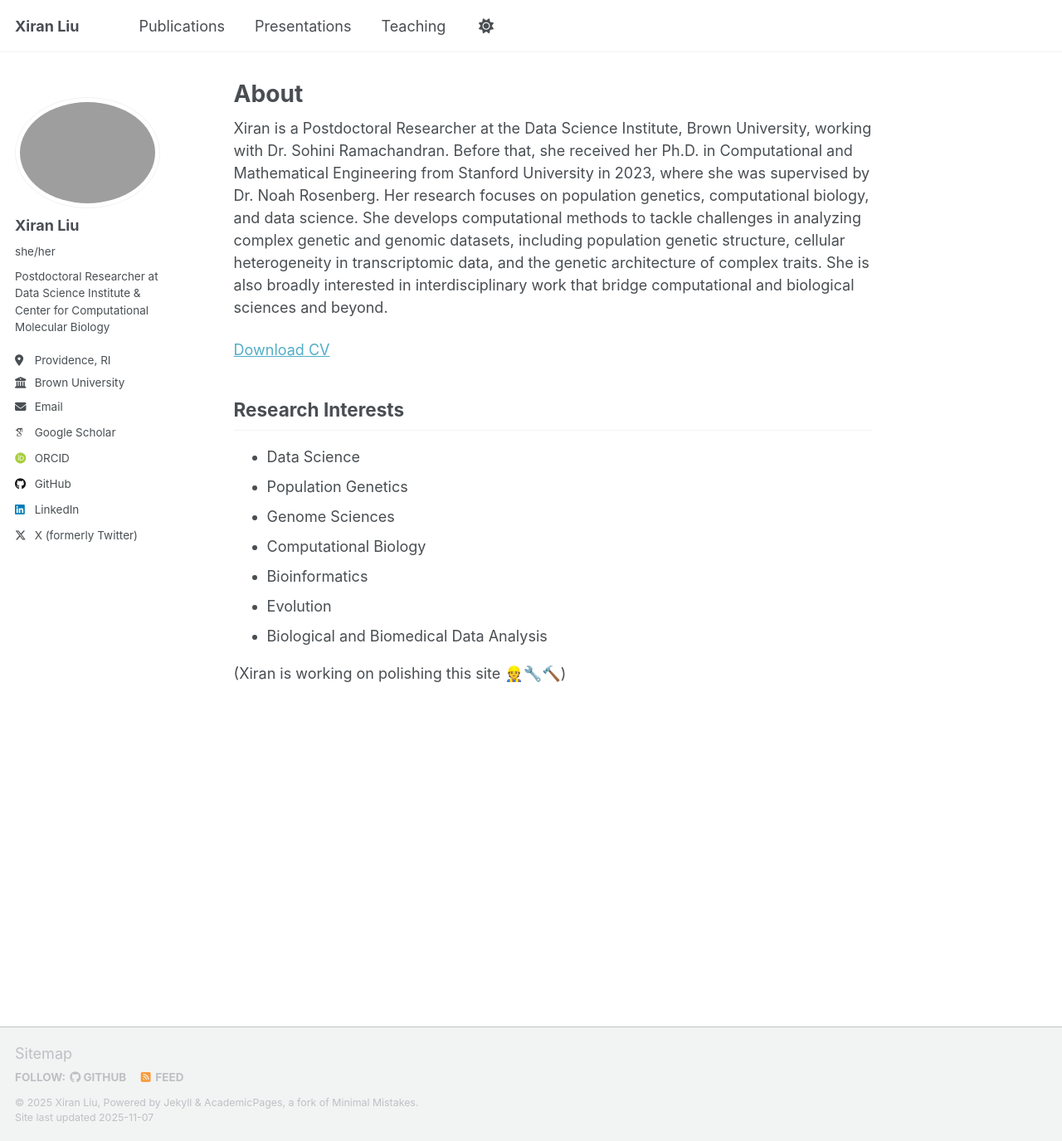
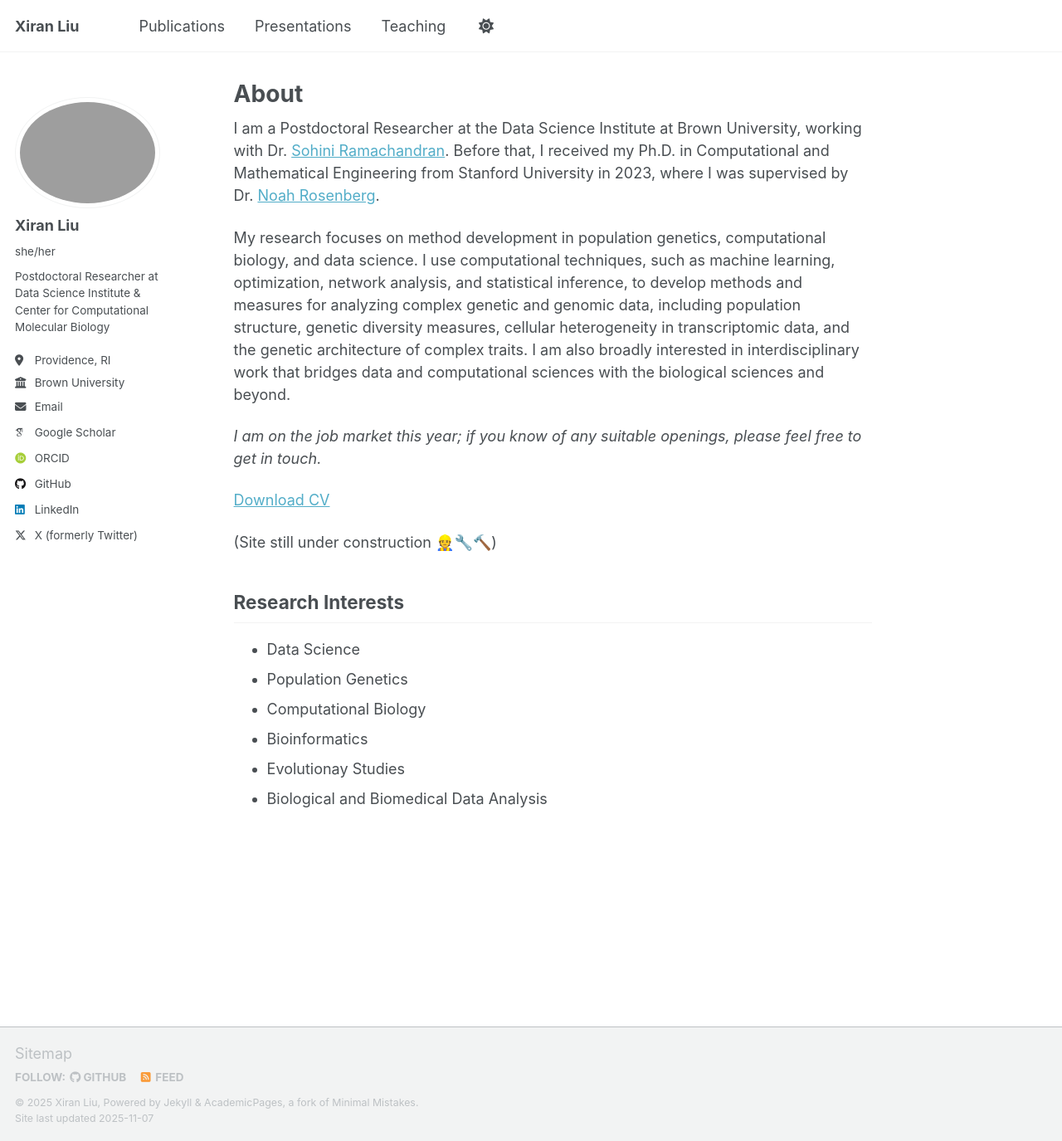
Before and after one commit to xr-cc/xr-cc.github.io, a Jekyll site: the page built from _pages/about.md, in a window 1280 px wide and 1375 px high. Shown: the whole window at 83% size. Built offline with Jekyll 4.4.1, drawn with Linux system fonts in a browser that asks for light colours; some web fonts are replaced; a script that is not in the unit is left out.

Commit message:
update bio

```diff
--- a/_pages/about.md
+++ b/_pages/about.md
@@ -7,19 +7,22 @@ redirect_from:
   - /about.html
 ---
 
-Xiran is a Postdoctoral Researcher at the Data Science Institute, Brown University, working with Dr. Sohini Ramachandran. Before that, she received her Ph.D. in Computational and Mathematical Engineering from Stanford University in 2023, where she was supervised by Dr. Noah Rosenberg.
-Her research focuses on population genetics, computational biology, and data science. She develops computational methods to tackle challenges in analyzing complex genetic and genomic datasets, including population genetic structure, cellular heterogeneity in transcriptomic data, and the genetic architecture of complex traits. She is also broadly interested in interdisciplinary work that bridge computational and biological sciences and beyond.
+I am a Postdoctoral Researcher at the Data Science Institute at Brown University, working with Dr. [Sohini Ramachandran](https://webhelper.brown.edu/ramachandran/). Before that, I received my Ph.D. in Computational and Mathematical Engineering from Stanford University in 2023, where I was supervised by Dr. [Noah Rosenberg](https://rosenberglab.stanford.edu/index.html).
+
+My research focuses on method development in population genetics, computational biology, and data science. I use computational techniques, such as machine learning, optimization, network analysis, and statistical inference, to develop methods and measures for analyzing complex genetic and genomic data, including population structure, genetic diversity measures, cellular heterogeneity in transcriptomic data, and the genetic architecture of complex traits.
+I am also broadly interested in interdisciplinary work that bridges data and computational sciences with the biological sciences and beyond.
+
+*I am on the job market this year; if you know of any suitable openings, please feel free to get in touch.*
 
 [Download CV](files/XLiu_CV.pdf)
+
+(Site still under construction 👷🔧🔨)
 
 Research Interests
 -----
 - Data Science
 - Population Genetics
-- Genome Sciences
 - Computational Biology
 - Bioinformatics
-- Evolution
+- Evolutionay Studies
 - Biological and Biomedical Data Analysis
-
-(Xiran is working on polishing this site 👷🔧🔨)
```
